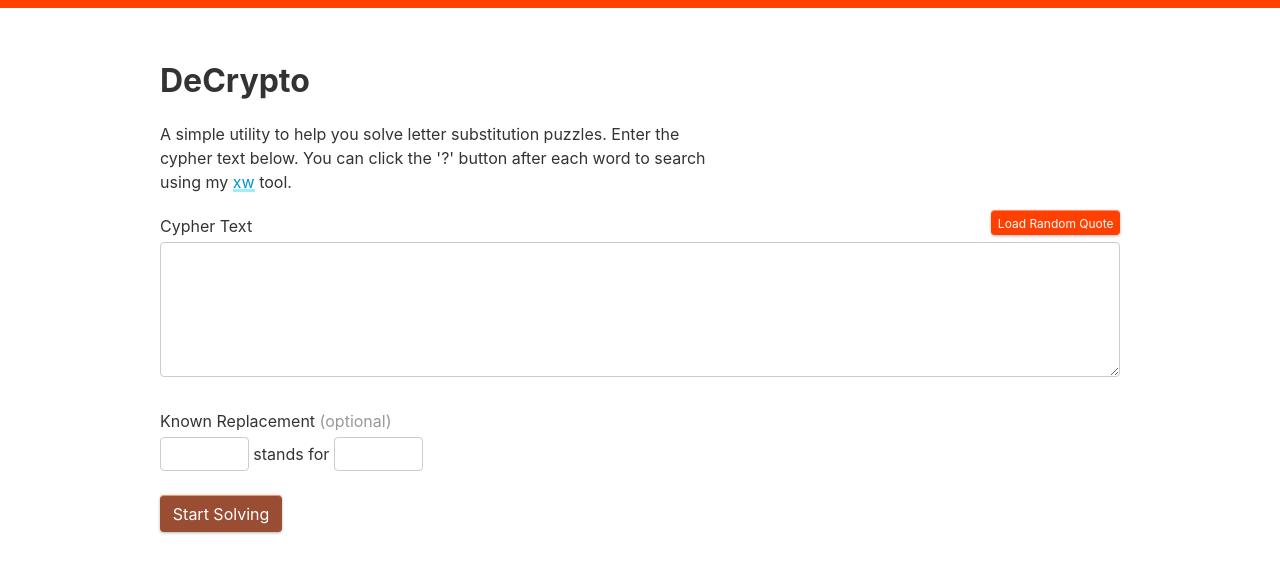
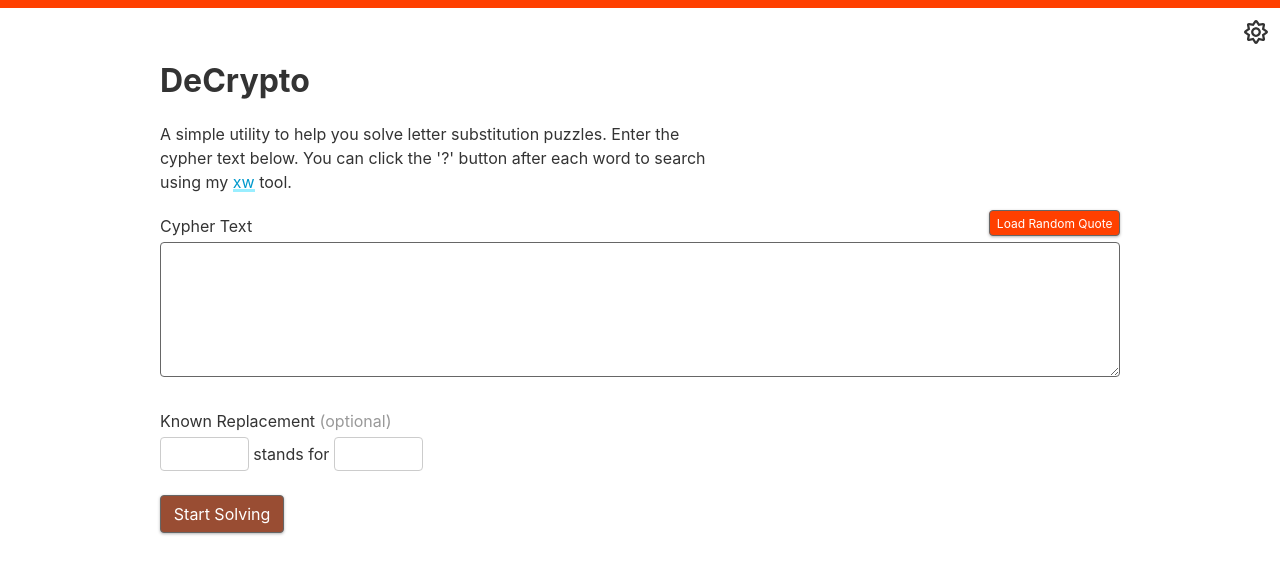
Before and after one commit to colinbate/decrypto, a Svelte app: page / in a window 1280 px wide. Shown: the top 574 px of the page. Built offline with nearby package versions, Linux system fonts and the light colour scheme.

Commit message:
Add manual dark mode override.

```diff
--- a/public/global.css
+++ b/public/global.css
@@ -81,21 +81,19 @@ button[disabled] {
 	clear: both;
 }
 
-@media (prefers-color-scheme: dark) {
-	.color-mode {
+	.dark.color-mode {
 		background-color: #333;
 	}
-	.color-mode body {
+	.dark.color-mode body {
 		color: #fff;
 	}
-	input, button, select, textarea {
+	.dark input, button, select, textarea {
 		border: 1px solid #666;
 		color: #fff;
 	}
-	.color-mode input, .color-mode textarea {
+	.dark.color-mode input, .dark.color-mode textarea {
 		background-color: #000;
 	}
-	input:disabled {
+	.dark.color-mode input:disabled {
 		color: #666;
 	}
-}
--- a/src/App.svelte
+++ b/src/App.svelte
@@ -1,6 +1,7 @@
 <script>
   import {onMount} from 'svelte';
   import QuoteEntry from './QuoteEntry.svelte';
+  import ModeSwitcher from './ModeSwitcher.svelte';
   import Solver from './Solver.svelte';
   import Toaster from './Toaster.svelte';
   import Parser from './parser.js';
@@ -78,7 +79,7 @@
     max-width: 60rem;
   }
 </style>
-
+<ModeSwitcher />
 <div class="content">
   <header><h1>DeCrypto</h1></header>
   <main>
--- /dev/null
+++ b/src/ModeSwitcher.svelte
@@ -0,0 +1,41 @@
+<script>
+  import { onMount } from 'svelte';
+  let darkMode = false;
+  const THEME_KEY = 'themePreference';
+
+  function setDarkTheme(dark) {
+    darkMode = dark;
+    document.documentElement.classList.toggle('dark', darkMode);
+  }
+
+  function toggleMode() {
+    setDarkTheme(!darkMode);
+    window.localStorage.setItem(THEME_KEY, darkMode ? 'dark' : 'light');
+  }
+
+  onMount(() => {
+    const theme = window.localStorage.getItem(THEME_KEY);
+    if (theme === 'dark') {
+      setDarkTheme(true);
+    } else if (theme == null && window.matchMedia('(prefers-color-scheme: dark)').matches) {
+      setDarkTheme(true);
+    }
+  });
+</script>
+<style>
+.switcher {
+  position: absolute;
+  top: 0;
+  right: 0;
+  width: 1.5rem;
+  height: 1.5rem;
+  padding: 0.75rem;
+}
+</style>
+<div class="switcher" on:click={toggleMode}>
+  {#if darkMode}
+  <svg aria-hidden="true" focusable="false" data-prefix="far" data-icon="moon" class="svg-inline--fa fa-moon fa-w-16" role="img" xmlns="http://www.w3.org/2000/svg" viewBox="0 0 512 512"><path fill="currentColor" d="M279.135 512c78.756 0 150.982-35.804 198.844-94.775 28.27-34.831-2.558-85.722-46.249-77.401-82.348 15.683-158.272-47.268-158.272-130.792 0-48.424 26.06-92.292 67.434-115.836 38.745-22.05 28.999-80.788-15.022-88.919A257.936 257.936 0 0 0 279.135 0c-141.36 0-256 114.575-256 256 0 141.36 114.576 256 256 256zm0-464c12.985 0 25.689 1.201 38.016 3.478-54.76 31.163-91.693 90.042-91.693 157.554 0 113.848 103.641 199.2 215.252 177.944C402.574 433.964 344.366 464 279.135 464c-114.875 0-208-93.125-208-208s93.125-208 208-208z"></path></svg>
+  {:else}
+  <svg aria-hidden="true" focusable="false" data-prefix="far" data-icon="sun" class="svg-inline--fa fa-sun fa-w-16" role="img" xmlns="http://www.w3.org/2000/svg" viewBox="0 0 512 512"><path fill="currentColor" d="M494.2 221.9l-59.8-40.5 13.7-71c2.6-13.2-1.6-26.8-11.1-36.4-9.6-9.5-23.2-13.7-36.2-11.1l-70.9 13.7-40.4-59.9c-15.1-22.3-51.9-22.3-67 0l-40.4 59.9-70.8-13.7C98 60.4 84.5 64.5 75 74.1c-9.5 9.6-13.7 23.1-11.1 36.3l13.7 71-59.8 40.5C6.6 229.5 0 242 0 255.5s6.7 26 17.8 33.5l59.8 40.5-13.7 71c-2.6 13.2 1.6 26.8 11.1 36.3 9.5 9.5 22.9 13.7 36.3 11.1l70.8-13.7 40.4 59.9C230 505.3 242.6 512 256 512s26-6.7 33.5-17.8l40.4-59.9 70.9 13.7c13.4 2.7 26.8-1.6 36.3-11.1 9.5-9.5 13.6-23.1 11.1-36.3l-13.7-71 59.8-40.5c11.1-7.5 17.8-20.1 17.8-33.5-.1-13.6-6.7-26.1-17.9-33.7zm-112.9 85.6l17.6 91.2-91-17.6L256 458l-51.9-77-90.9 17.6 17.6-91.2-76.8-52 76.8-52-17.6-91.2 91 17.6L256 53l51.9 76.9 91-17.6-17.6 91.1 76.8 52-76.8 52.1zM256 152c-57.3 0-104 46.7-104 104s46.7 104 104 104 104-46.7 104-104-46.7-104-104-104zm0 160c-30.9 0-56-25.1-56-56s25.1-56 56-56 56 25.1 56 56-25.1 56-56 56z"></path></svg>
+  {/if}
+</div>
```
